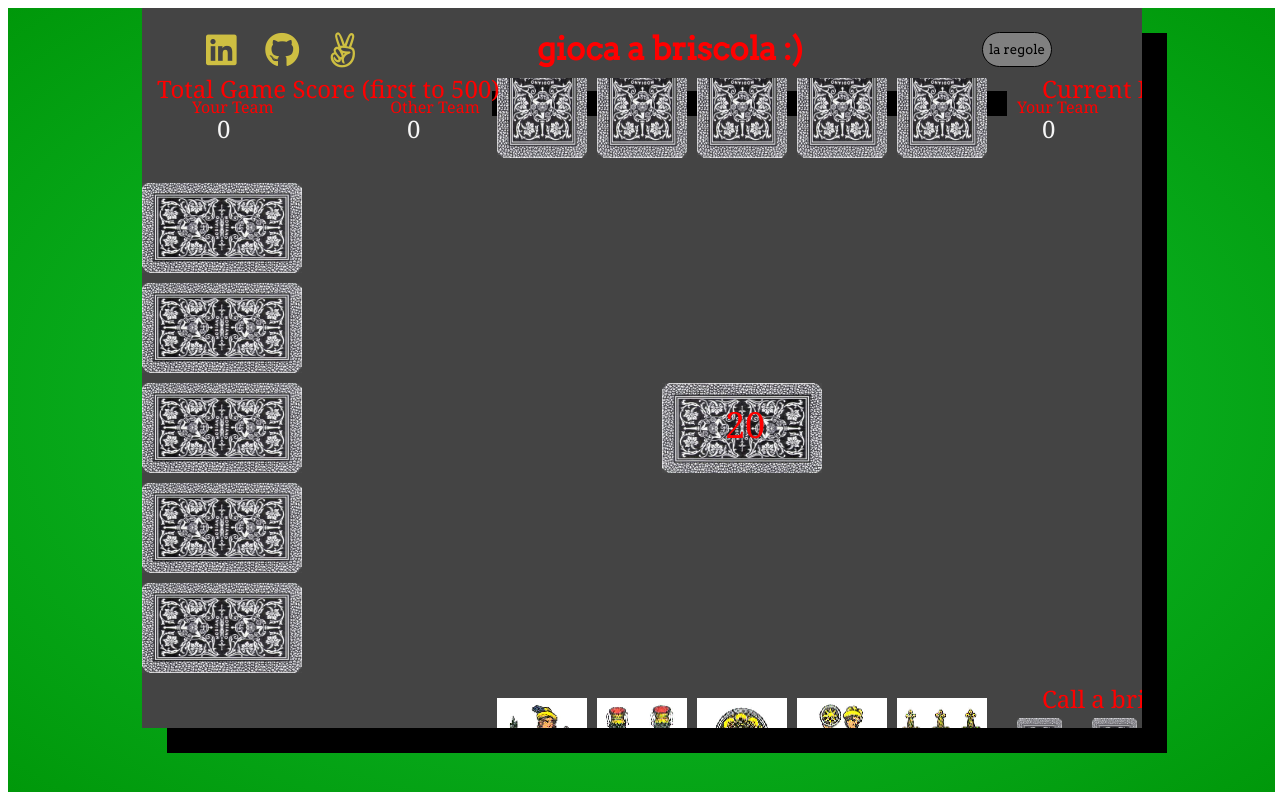
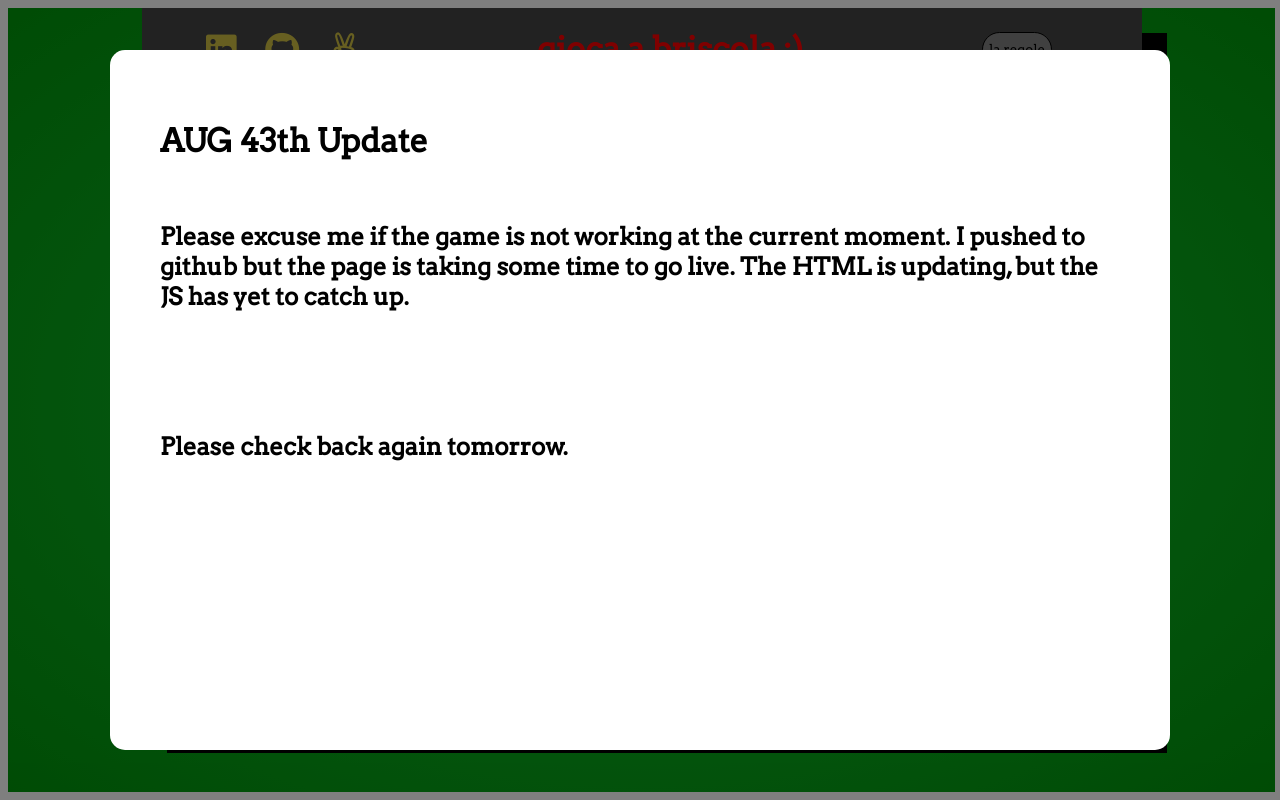
Before and after one commit to Steelydanrules/briscola-500, a website: page index.html in a window 1280 px wide. Drawn offline with Linux system fonts and the light colour scheme.

Commit message:
updated error

```diff
--- a/index.html
+++ b/index.html
@@ -86,12 +86,12 @@
     </div>
   </div>
 
-    <!-- <div class="not-working-modal">
+    <div class="not-working-modal">
       <div class="not-working-modal-content">
-        <h1>AUG 13th Update</h1>
+        <h1>AUG 43th Update</h1>
         <br>
         <h2>Please excuse me if the game is not working at the current moment.
-          I pushed to github 8/10 and the page is taking some time to go live.
+          I pushed to github but the page is taking some time to go live.
           The HTML is updating, but the JS has yet to catch up.
           <br>
           <br>
@@ -101,7 +101,7 @@
           Please check back again tomorrow.
         </h2>
       </div>
-    </div> -->
+    </div>
 
   <div class="game-over">
     <div class="game-over-content">
```
